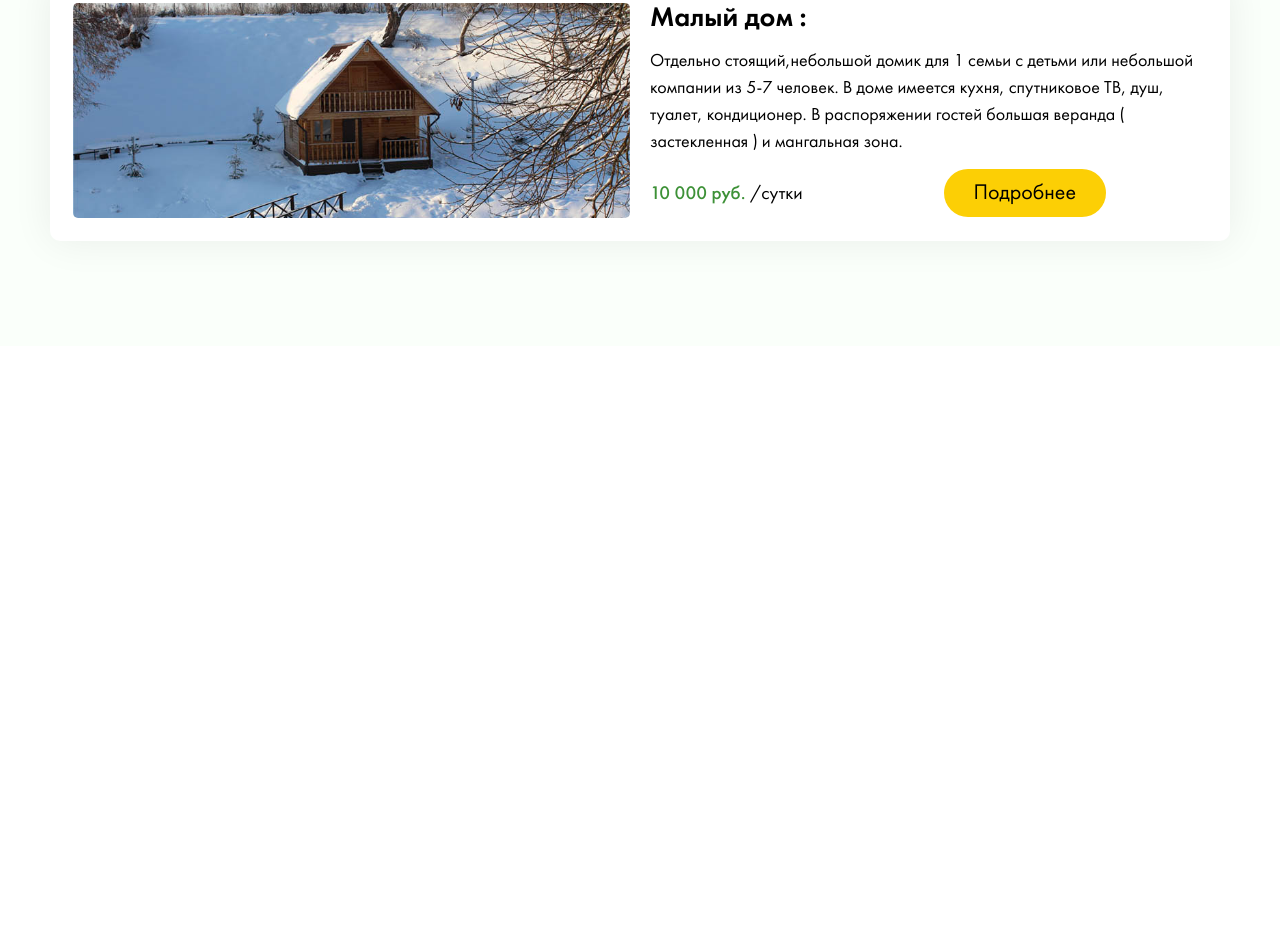
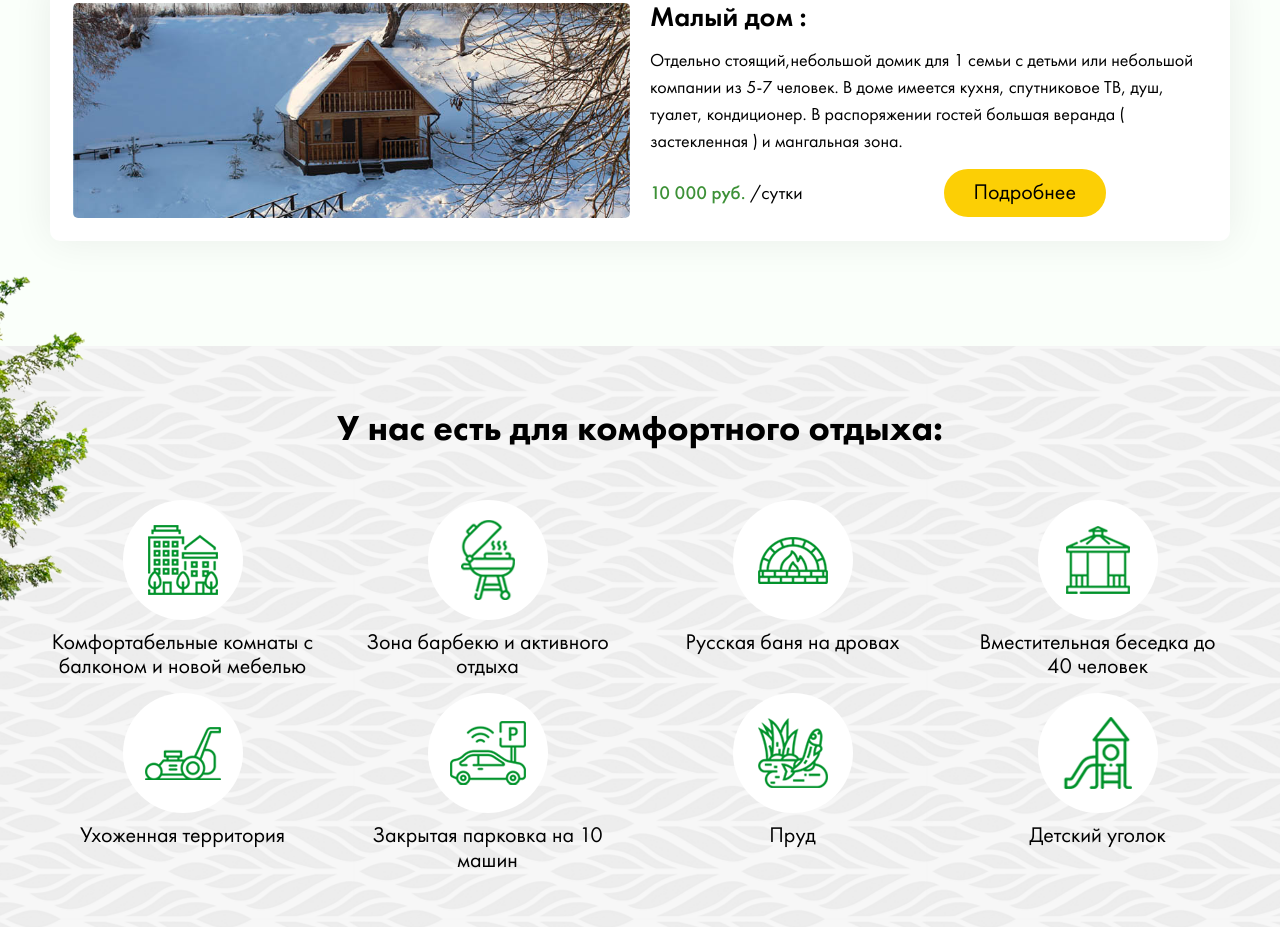
Before and after one commit to AlexKobiliansky/valley, a website: page app/index.html in a window 1280 px wide. Shown: the part 1336-2263 px from the top of the page. Before the commit the page ends 1682 px from the top, so only its background shows below. Drawn offline with Linux system fonts and the light colour scheme.

Commit message:
section advantages complete

```diff
--- a/app/index.html
+++ b/app/index.html
@@ -175,6 +175,104 @@
 </section>
 <!-- ======= SECTION HOUSES END ======= -->
 
+<!-- ======= SECTION ADVANTAGES START ======= -->
+<section class="s-advantages">
+	<div class="container">
+		<img src="img/advantages-img.png" alt="alt" class="advantages-img">
+		<div class="section-title">У нас есть для комфортного отдыха:</div>
+		<div class="adv-wrap">
+			<!-- adv-item -->
+			<div class="adv-item">
+				<div class="adv-item-img">
+					<img src="img/icons/adv-icon-1.png" alt="alt" class="img-responsive">
+				</div>
+				<div class="adv-item-title">
+					Комфортабельные комнаты с балконом и новой мебелью
+				</div>
+			</div>
+			<!-- /adv-item -->
+
+			<!-- adv-item -->
+			<div class="adv-item">
+				<div class="adv-item-img">
+					<img src="img/icons/adv-icon-2.png" alt="alt" class="img-responsive">
+				</div>
+				<div class="adv-item-title">
+					Зона барбекю и активного отдыха
+				</div>
+			</div>
+			<!-- /adv-item -->
+
+			<!-- adv-item -->
+			<div class="adv-item">
+				<div class="adv-item-img">
+					<img src="img/icons/adv-icon-3.png" alt="alt" class="img-responsive">
+				</div>
+				<div class="adv-item-title">
+					Русская баня на дровах
+				</div>
+			</div>
+			<!-- /adv-item -->
+
+			<!-- adv-item -->
+			<div class="adv-item">
+				<div class="adv-item-img">
+					<img src="img/icons/adv-icon-4.png" alt="alt" class="img-responsive">
+				</div>
+				<div class="adv-item-title">
+					Вместительная беседка до 40 человек
+				</div>
+			</div>
+			<!-- /adv-item -->
+
+			<!-- adv-item -->
+			<div class="adv-item">
+				<div class="adv-item-img">
+					<img src="img/icons/adv-icon-5.png" alt="alt" class="img-responsive">
+				</div>
+				<div class="adv-item-title">
+					Ухоженная территория
+				</div>
+			</div>
+			<!-- /adv-item -->
+
+			<!-- adv-item -->
+			<div class="adv-item">
+				<div class="adv-item-img">
+					<img src="img/icons/adv-icon-6.png" alt="alt" class="img-responsive">
+				</div>
+				<div class="adv-item-title">
+					Закрытая парковка на 10 машин
+				</div>
+			</div>
+			<!-- /adv-item -->
+
+			<!-- adv-item -->
+			<div class="adv-item">
+				<div class="adv-item-img">
+					<img src="img/icons/adv-icon-7.png" alt="alt" class="img-responsive">
+				</div>
+				<div class="adv-item-title">
+					Пруд
+				</div>
+			</div>
+			<!-- /adv-item -->
+
+			<!-- adv-item -->
+			<div class="adv-item">
+				<div class="adv-item-img">
+					<img src="img/icons/adv-icon-8.png" alt="alt" class="img-responsive">
+				</div>
+				<div class="adv-item-title">
+					Детский уголок
+				</div>
+			</div>
+			<!-- /adv-item -->
+		</div>
+	</div>
+</section>
+<!-- ======= SECTION ADVANTAGES END ======= -->
+
 <script src="js/scripts.min.js"></script>
 
 </body>
--- a/app/sass/base/_media.sass
+++ b/app/sass/base/_media.sass
@@ -36,6 +36,14 @@
 
 // ≥1200px
 +media-breakpoint-down(lg)
+
+  .advantages-img
+    display: none
+
+  .adv-item
+    &-title
+      font-size: 20px
+
   .line
     .container
       flex-wrap: wrap
@@ -53,6 +61,16 @@
 
 // ≥992px
 +media-breakpoint-down(md)
+
+  .adv-wrap
+    justify-content: flex-start
+
+  .adv-item
+    width: calc(33.333% - 30px)
+    margin-bottom: 25px
+    margin-right: 30px
+    &:nth-child(3)
+      margin-right: 0
 
   section
     padding-bottom: 40px
@@ -101,6 +119,17 @@
 // ≥768px
 +media-breakpoint-down(sm)
 
+  .adv-item
+    &-img
+      width: 90px
+      height: 90px
+      padding: 22px
+      img
+        max-width: 100%
+        height: auto
+    &-title
+      font-size: 16px
+
   .section-title-wrap
     &:before
       width: 100px
@@ -142,6 +171,13 @@
 // ≥480px
 +media-breakpoint-down(xs)
 
+  .adv-wrap
+    justify-content: space-between
+
+  .adv-item
+    width: calc(50% - 10px)
+    margin-right: 0
+
   .section-title
     font-size: 20px
     line-height: 1
@@ -165,6 +201,9 @@
       width: 100%
       text-align: center
       margin-bottom: 15px
+
+  .tarif-item
+    font-size: 16px
 
 
   section
--- /dev/null
+++ b/app/sass/layout/_s-advantages.sass
@@ -0,0 +1,37 @@
+.s-advantages
+  background-image: url('../img/bg-advantages-1.png')
+  padding: 55px 0 40px
+  background-color: #efefef
+  //+bg-cover
+  background-repeat: repeat
+  background-position: center top
+  .container
+    position: relative
+    height: 100%
+
+.advantages-img
+  position: absolute
+  bottom: -40px
+  left: -55%
+
+.adv-wrap
+  display: flex
+  flex-wrap: wrap
+  justify-content: space-between
+
+.adv-item
+  width: calc(25% - 30px)
+  text-align: center
+  margin-bottom: 15px
+  &-img
+    width: 120px
+    height: 120px
+    background-color: #fff
+    border-radius: 50%
+    display: flex
+    justify-content: center
+    align-items: center
+    margin: 0 auto 10px
+  &-title
+    font-size: 22px
+    line-height: 1.1
--- a/app/sass/main.sass
+++ b/app/sass/main.sass
@@ -8,6 +8,7 @@
 @import layout/header
 @import layout/s-intro
 @import layout/s-houses
+@import layout/s-advantages
 @import layout/footer
 
 
```
Also changed, not shown: app/css/main.min.css, app/img/advantages-img.png (added), app/img/bg-advantages-1.png (added), app/img/bg-advantages.png (added), app/img/icons/adv-icon-1.png (added), app/img/icons/adv-icon-2.png (added), app/img/icons/adv-icon-3.png (added), app/img/icons/adv-icon-4.png (added), app/img/icons/adv-icon-5.png (added), app/img/icons/adv-icon-6.png (added), app/img/icons/adv-icon-7.png (added), app/img/icons/adv-icon-8.png (added).
